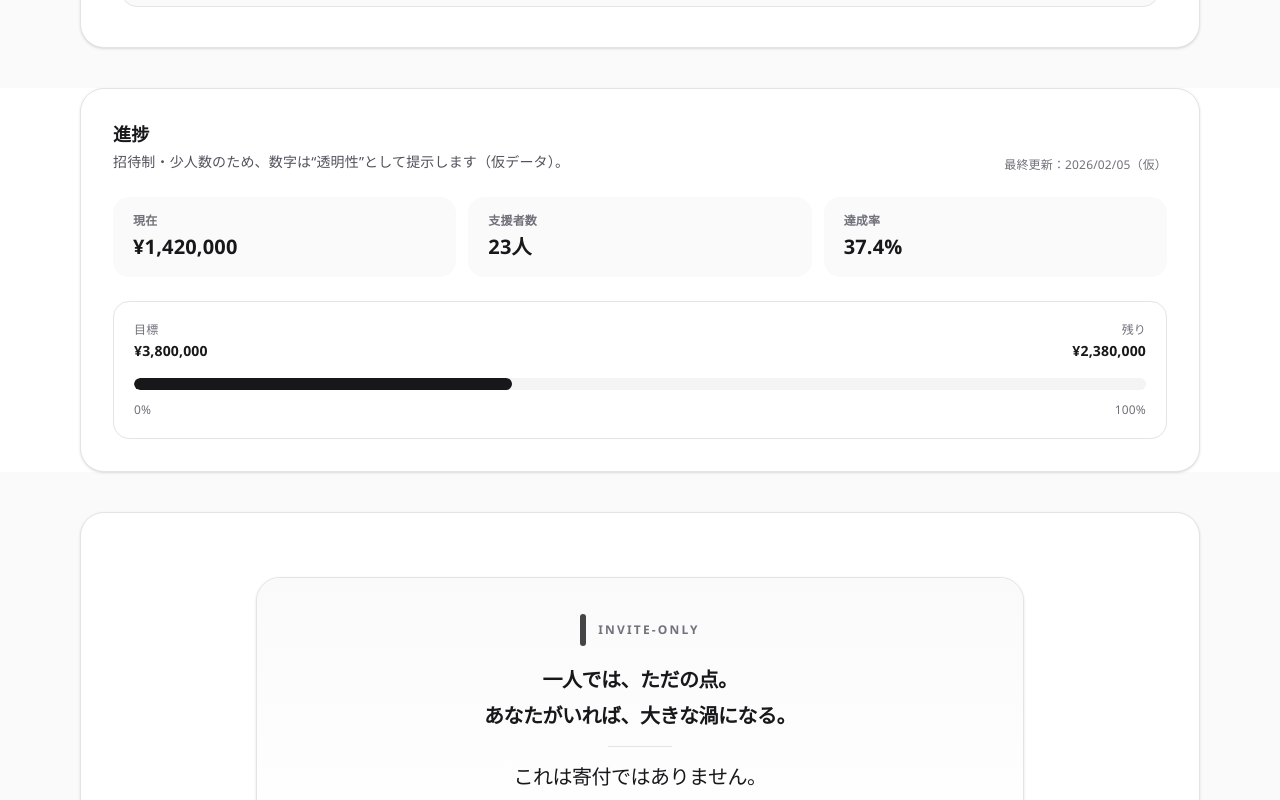
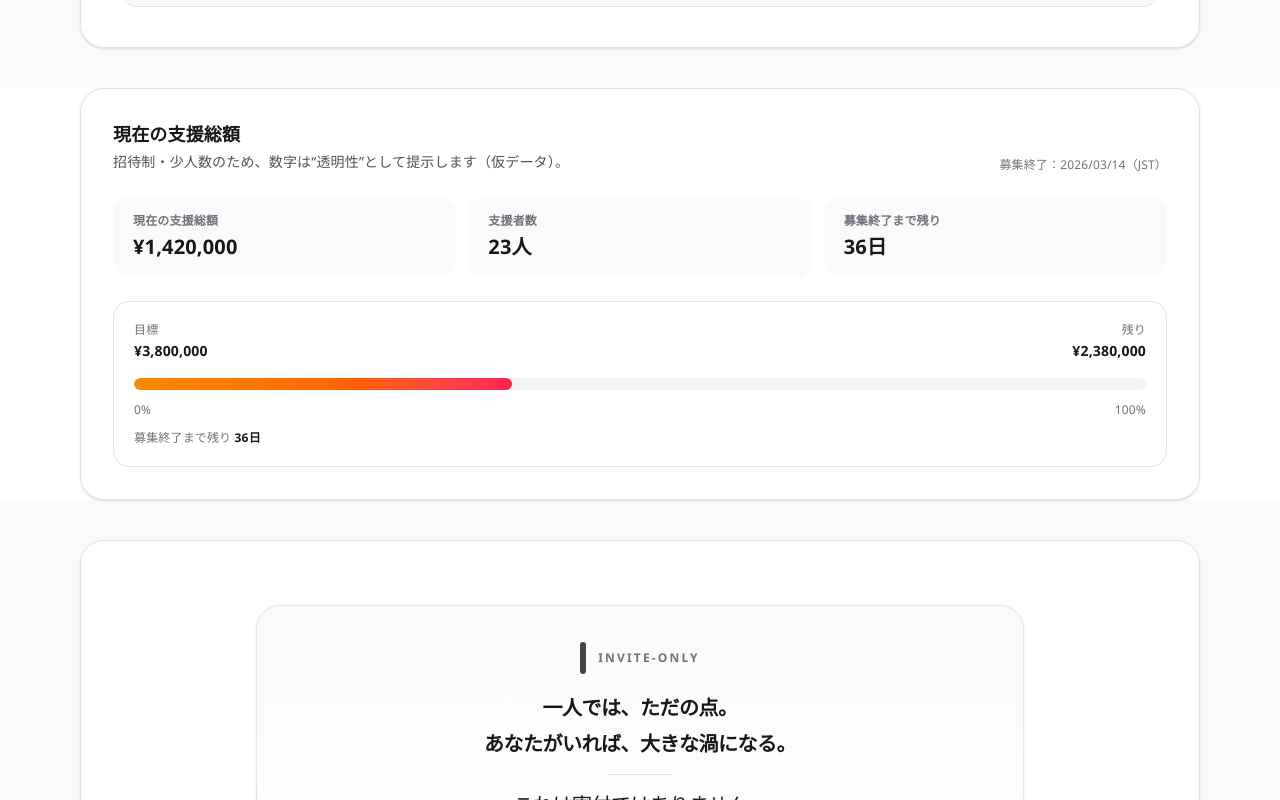
Before and after one commit to naturalpeopleinfo-blip/hikari-niwa-lp, a Next.js app: page / in a window 1280 px wide. Shown: the part 900-1700 px from the top of the page. Built offline with nearby package versions, Linux system fonts and the light colour scheme.

Commit message:
Update LP content and layout

```diff
--- a/src/app/page.tsx
+++ b/src/app/page.tsx
@@ -8,6 +8,10 @@ type Progress = {
   goal: number;
   current: number;
   backers: number;
+  /** 募集終了日（JST想定） */
+  endAt: string; // YYYY-MM-DD
+  /** 24時間以内の支援者数（任意・取得できない場合は未表示） */
+  backersLast24h?: number;
 };
 
 type ReturnTone = "LIGHT" | "MID" | "DEEP" | "KEKKAI";
@@ -19,6 +23,7 @@ type ReturnItem = {
   ctaLabel: string;
   title: string;
   subtitle?: string;
+  checkoutUrl?: string;
 
   // UI用：コンテンツ名+説明（箇条書きの代替）
   grants: { name: string; desc: string }[];
@@ -212,9 +217,28 @@ export default function Page() {
     goal: 3_800_000,
     current: 1_420_000,
     backers: 23,
+    endAt: "2026-03-15",
+    // backersLast24h: 62,
   };
 
   const pct = clampPct((progress.current / progress.goal) * 100);
+
+  const remainingDays = useMemo(() => {
+    // JSTで日付を扱う（時差で1日ズレる事故を避ける）
+    const end = new Date(`${progress.endAt}T23:59:59+09:00`);
+    const now = new Date();
+    const diff = end.getTime() - now.getTime();
+    const days = Math.ceil(diff / (1000 * 60 * 60 * 24));
+    return Math.max(0, days);
+  }, [progress.endAt]);
+
+  const endAtLabel = useMemo(() => {
+    const d = new Date(`${progress.endAt}T00:00:00+09:00`);
+    const y = d.getFullYear();
+    const m = String(d.getMonth() + 1).padStart(2, "0");
+    const day = String(d.getDate()).padStart(2, "0");
+    return `${y}/${m}/${day}`;
+  }, [progress.endAt]);
 
   const returns: ReturnItem[] = useMemo(
     () => [
@@ -225,6 +249,7 @@ export default function Page() {
         ctaLabel: "想いを送る",
         title: "感謝の言霊メッセージ",
         subtitle: "今は遠くからでも、この渦にエネルギーを添えたいあなたへ。",
+        checkoutUrl: "https://buy.stripe.com/cNi3cu3Ii4eqbdBbQD5gc0c",
         grants: [
           {
             name: "付与するもの 01｜感謝の言霊",
@@ -244,6 +269,7 @@ export default function Page() {
         ctaLabel: "名前を刻む",
         title: "【刻印】サロン内プレート & 開門神事参加",
         subtitle: "この城に「自分も関わった」という証を残したい人へ。",
+        checkoutUrl: "https://buy.stripe.com/8x25kC3Ii26i95tcUH5gc0b",
         grants: [
           {
             name: "付与するもの 01｜刻印",
@@ -263,6 +289,7 @@ export default function Page() {
         ctaLabel: "一緒に作る",
         title: "【共創】光庭DIY参加 & 直会",
         subtitle: "使う前に、まず一緒に作る。",
+        checkoutUrl: "https://buy.stripe.com/7sYcN46UuaCOa9x6wj5gc0a",
         grants: [
           {
             name: "付与するもの 01｜共創参加",
@@ -289,6 +316,7 @@ export default function Page() {
         ctaLabel: "結界側へ入る",
         title: "【鍵石】スマート・タリスマン プレミアム",
         subtitle: "利用者ではなく、この場を共に整え、守り、育てていく人へ。",
+        checkoutUrl: "https://buy.stripe.com/cNi9ASfr0eT4bdB6wj5gc07",
         grants: [
           {
             name: "付与するもの 01｜鍵石（オーダーメイド）",
@@ -335,6 +363,7 @@ export default function Page() {
         ctaLabel: "最初の証人になる",
         title: "こけら落とし特別枠（結界庭守＋個人セッション）",
         subtitle: "結界側に入ったうえで、最初に深く“通過する”証へ。",
+        checkoutUrl: "https://buy.stripe.com/aFa5kC2Ee3am2H53k75gc08",
         grants: [
           {
             name: "付与するもの 01｜結界庭守（STEP3）フルセット",
@@ -363,6 +392,7 @@ export default function Page() {
         ctaLabel: "維持位として参画する",
         title: "維持位（場を倒さない人）｜貸切 & 直会",
         subtitle: "前に立たず、名を主張せず、それでもこの結界が続く理由になる人へ。",
+        checkoutUrl: "https://buy.stripe.com/aFaeVc92C9yKbdB7An5gc09",
         grants: [
           {
             name: "付与するもの 01｜光庭の貸切利用",
@@ -483,17 +513,19 @@ export default function Page() {
           <div className="rounded-3xl border border-zinc-200 bg-white p-6 shadow-sm sm:p-8">
             <div className="flex flex-col gap-4 sm:flex-row sm:items-end sm:justify-between">
               <div>
-                <h2 className="text-lg font-semibold">進捗</h2>
+                <h2 className="text-lg font-semibold">現在の支援総額</h2>
                 <p className="mt-1 text-sm text-zinc-600">
                   招待制・少人数のため、数字は“透明性”として提示します（仮データ）。
                 </p>
               </div>
-              <div className="text-xs text-zinc-500">最終更新：2026/02/05（仮）</div>
+              <div className="text-xs text-zinc-500">
+                募集終了：{endAtLabel}（JST）
+              </div>
             </div>
 
             <div className="mt-6 grid gap-3 sm:grid-cols-3">
               <div className="rounded-2xl bg-zinc-50 px-5 py-4">
-                <div className="text-xs font-semibold text-zinc-500">現在</div>
+                <div className="text-xs font-semibold text-zinc-500">現在の支援総額</div>
                 <div className="mt-1 text-xl font-semibold text-zinc-900">
                   ¥{yen(progress.current)}
                 </div>
@@ -503,11 +535,16 @@ export default function Page() {
                 <div className="mt-1 text-xl font-semibold text-zinc-900">
                   {progress.backers}人
                 </div>
+                {typeof progress.backersLast24h === "number" && (
+                  <div className="mt-1 text-xs text-zinc-500">
+                    24時間以内に{progress.backersLast24h}人からの支援がありました
+                  </div>
+                )}
               </div>
               <div className="rounded-2xl bg-zinc-50 px-5 py-4">
-                <div className="text-xs font-semibold text-zinc-500">達成率</div>
+                <div className="text-xs font-semibold text-zinc-500">募集終了まで残り</div>
                 <div className="mt-1 text-xl font-semibold text-zinc-900">
-                  {pct.toFixed(1)}%
+                  {remainingDays}日
                 </div>
               </div>
             </div>
@@ -530,7 +567,7 @@ export default function Page() {
 
               <div className="mt-4 h-3 overflow-hidden rounded-full bg-zinc-100">
                 <div
-                  className="h-full rounded-full bg-zinc-900 transition-[width]"
+                  className="h-full rounded-full bg-gradient-to-r from-orange-400 via-orange-500 to-rose-500 transition-[width]"
                   style={{ width: `${pct}%` }}
                   aria-label="progress bar"
                 />
@@ -539,6 +576,9 @@ export default function Page() {
               <div className="mt-3 flex items-center justify-between text-xs text-zinc-500">
                 <span>0%</span>
                 <span>100%</span>
+              </div>
+              <div className="mt-3 text-xs text-zinc-500">
+                募集終了まで残り <span className="font-semibold text-zinc-900">{remainingDays}日</span>
               </div>
             </div>
           </div>
@@ -779,8 +819,11 @@ export default function Page() {
                             </div>
                           )}
 
-                          <button
-                            type="button"
+                          <a
+                            href={r.checkoutUrl || "#"}
+                            target={r.checkoutUrl ? "_blank" : undefined}
+                            rel={r.checkoutUrl ? "noopener noreferrer" : undefined}
+                            aria-disabled={!r.checkoutUrl}
                             className={[
                               "inline-flex items-center gap-2 whitespace-nowrap rounded-xl px-4 py-2.5 text-sm font-medium transition",
                               "focus:outline-none focus-visible:ring-2 focus-visible:ring-violet-300/60",
@@ -788,13 +831,14 @@ export default function Page() {
                                 ? "hn-ritual-btn bg-white text-zinc-950 hover:bg-zinc-100"
                                 : "bg-zinc-900 text-white hover:bg-zinc-800",
                               isStep3 ? "hn-ritual-cta" : "",
+                              !r.checkoutUrl ? "pointer-events-none opacity-50" : "",
                             ].join(" ")}
                           >
                             <span aria-hidden className="shrink-0 text-[12px] leading-none opacity-90">
                               ▶
                             </span>
                             <span className="leading-none">{r.ctaLabel}</span>
-                          </button>
+                          </a>
                         </div>
                       </div>
 
@@ -859,7 +903,7 @@ export default function Page() {
                             </div>
 
                             <a
-                              href="https://buy.stripe.com/cNi9ASfr0eT4bdB6wj5gc07"
+                              href={r.checkoutUrl || "https://buy.stripe.com/cNi9ASfr0eT4bdB6wj5gc07"}
                               target="_blank"
                               rel="noopener noreferrer"
                               className="hn-ritual-btn inline-flex items-center gap-2 rounded-xl bg-white px-4 py-2.5 text-sm font-medium text-zinc-950 hover:bg-zinc-100 focus:outline-none focus-visible:ring-2 focus-visible:ring-violet-300/60"
@@ -888,16 +932,18 @@ export default function Page() {
       {/* Join the vortex (image band) */}
       <section className="bg-zinc-50">
         <div className="mx-auto max-w-6xl px-4">
-          <div className="overflow-hidden rounded-3xl border border-zinc-200 bg-white shadow-sm">
-
-            <div className="relative w-full">
-              <Image
-                src="/images/message.jpg"
-                alt="この渦に参加する"
-                width={2400}
-                height={1350}
-                className="h-auto w-full object-cover"
-              />
+          <div className="rounded-3xl border border-zinc-200 bg-white p-4 shadow-sm sm:p-6">
+            <div className="mx-auto max-w-4xl">
+              <div className="relative overflow-hidden rounded-2xl border border-zinc-200 bg-white">
+                <Image
+                  src="/images/message.jpg"
+                  alt="植草智史 メッセージ"
+                  width={2400}
+                  height={1350}
+                  className="h-auto w-full object-contain"
+                  sizes="(min-width: 1024px) 896px, (min-width: 640px) 80vw, 92vw"
+                />
+              </div>
             </div>
           </div>
         </div>
@@ -907,7 +953,7 @@ export default function Page() {
 
       <footer className="border-t border-zinc-200 bg-white">
         <div className="mx-auto max-w-6xl px-4 py-10 text-xs text-zinc-500">
-          © HikariNiwa (mock). Numbers are placeholder.
+          © {new Date().getFullYear()} HikariNiwa. All rights reserved.
         </div>
       </footer>
 
```
